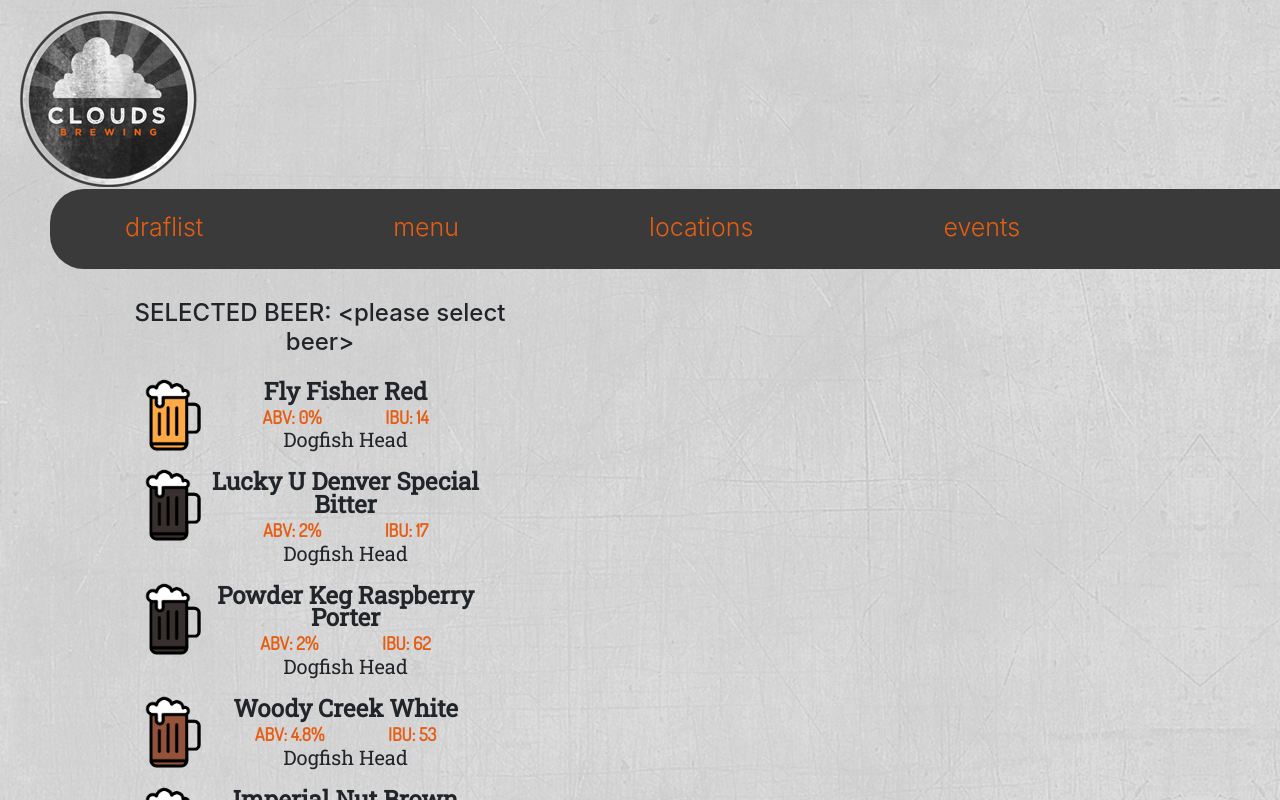
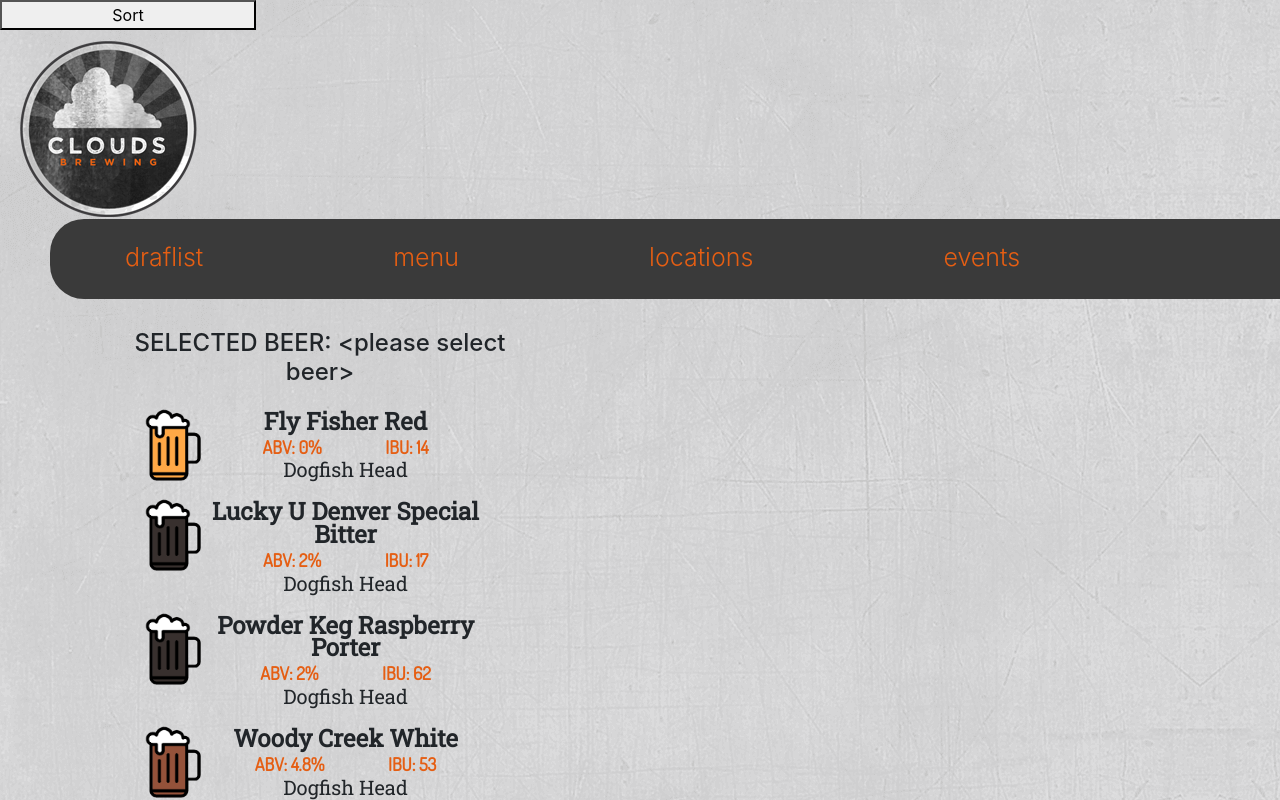
Before and after one commit to Cplacke/draftlink, a React (Create React App) app: page / in a window 1280 px wide. Shown: the top 800 px of the page. Built offline with nearby package versions, Linux system fonts and the light colour scheme; no server answers; a web font is replaced by a local one.

Commit message:
Added dropdown menu for sorting. Style can be ignored and is only for testing functionality; added skeleton code of the sorting function

```diff
--- a/package.json
+++ b/package.json
@@ -9,7 +9,7 @@
     "react-bootstrap": "^0.32.1",
     "react-dom": "^16.4.1",
     "react-redux": "^5.0.7",
-    "react-scripts": "1.1.4",
+    "react-scripts": "^1.1.5",
     "redux": "^4.0.0"
   },
   "scripts": {
--- a/src/App.js
+++ b/src/App.js
@@ -3,6 +3,7 @@
 import { connect } from 'react-redux';
 import NavBar from './components/NavBar';
 import BeerList from './components/BeerList/BeerList';
+import SortMenu from './components/SortMenu/'
 import './App.css';
 
 
@@ -18,6 +19,7 @@
         <p className="App-intro">
           <code>Durstig nach Bier?</code>
         </p> */}
+        <SortMenu/>
         <NavBar/>
         <BeerList beerList={this.props.draftList}/>
       </div>
--- /dev/null
+++ b/src/components/SortMenu/SortMenu.css
@@ -0,0 +1,4 @@
+.sort {
+    display: block;
+    width: 20%;
+}
--- /dev/null
+++ b/src/components/SortMenu/index.js
@@ -0,0 +1,69 @@
+import React, { Component } from 'react';
+import './SortMenu.css';
+
+class SortMenu extends Component {
+    constructor() {
+        super();
+
+        this.state = {
+            showMenu: false,
+        };
+
+
+    }
+
+    sort = (filter) => {
+
+    }
+
+    showMenu = (event) => {
+        event.preventDefault();
+
+        this.setState({ showMenu: true }, () => {
+            document.addEventListener('click', this.closeMenu);
+        });
+    }
+
+    closeMenu = (event) => {
+
+        if (!this.dropdownMenu.contains(event.target)) {
+
+            this.setState({ showMenu: false }, () => {
+                document.removeEventListener('click', this.closeMenu);
+            });
+
+        }
+    }
+
+    render() {
+        return (
+            <div>
+                <button className='sort' onClick={this.showMenu}> Sort </button>
+
+                {
+                    this.state.showMenu ? (
+                            <div
+                                className="menu"
+                                ref={(element) => {
+                                    this.dropdownMenu = element;
+                                }}
+                            >
+                                <button className='sort' onClick={this.sort(0)}> ABV (High -> Low) </button>
+                                <button className='sort' onClick={this.sort(1)}> ABV (Low -> High) </button>
+                                <button className='sort' onClick={this.sort(2)}> IBU (High -> Low) </button>
+                                <button className='sort' onClick={this.sort(3)}> IBU (Low -> High) </button>
+                                <button className='sort' onClick={this.sort(4)}> Beer A->Z </button>
+                                <button className='sort' onClick={this.sort(5)}> Brewery A->Z </button>
+                                <button className='sort' onClick={this.sort(6)}> Style A->Z </button>
+                            </div>
+                        )
+                        : (
+                            null
+                        )
+                }
+            </div>
+        );
+    }
+}
+
+export default SortMenu;
```
Also changed, not shown: 1 other file (tests, documents, lock files or other folders).
